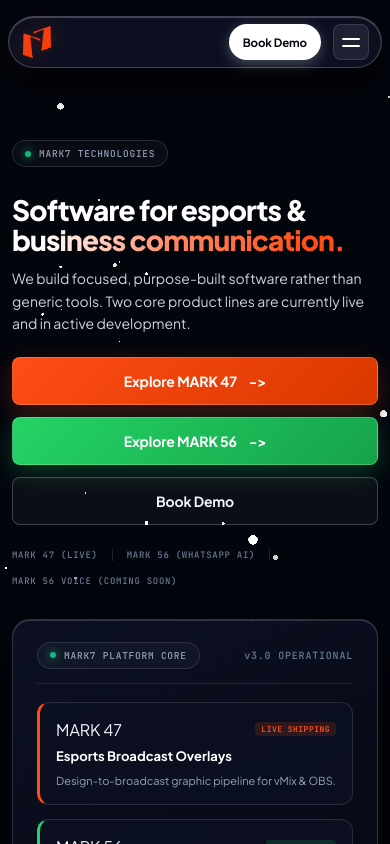
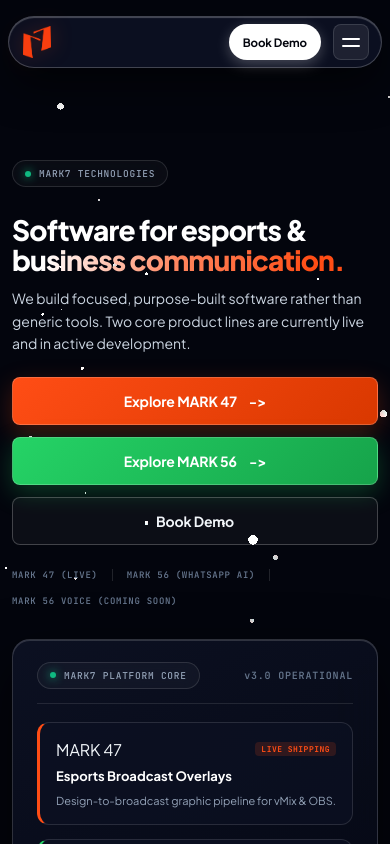
Before and after one commit to maaz9999/mark7technologies, a Next.js app: page / in a window 390 px wide. Shown: the top 844 px of the page. Built offline with nearby package versions, Linux system fonts and the light colour scheme.

Commit message:
Increase hero section top padding to 210px for spacious top margin

```diff
--- a/app/globals.css
+++ b/app/globals.css
@@ -351,14 +351,14 @@
   flex-shrink: 0 !important;
 }
 
-/* 2-COLUMN HERO LAYOUT (PADDED SO FLOATING NAVBAR DOES NOT OVERLAP CONTENT) */
+/* 2-COLUMN HERO LAYOUT (SPACIOUS 210PX TOP PADDING BELOW STICKY NAVBAR) */
 .hero-v2, .inner-hero {
   min-height: auto !important;
   display: grid !important;
   grid-template-columns: 1.05fr 0.95fr !important;
   gap: 36px !important;
   align-items: flex-start !important;
-  padding-block: 170px 60px !important;
+  padding-block: 210px 60px !important;
   position: relative !important;
   background: transparent !important;
 }
@@ -1218,7 +1218,7 @@
 @media (max-width: 1050px) {
   .hero-v2, .inner-hero {
     grid-template-columns: 1fr !important;
-    padding-block: 140px 40px !important;
+    padding-block: 160px 40px !important;
     gap: 32px !important;
   }
 }
```
